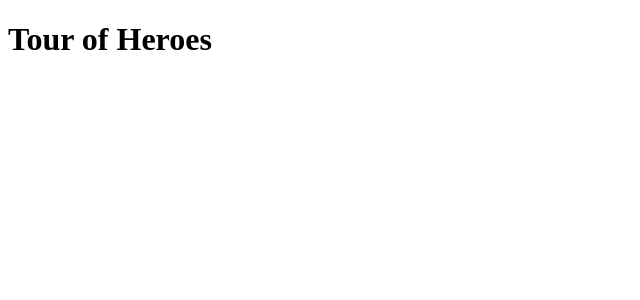
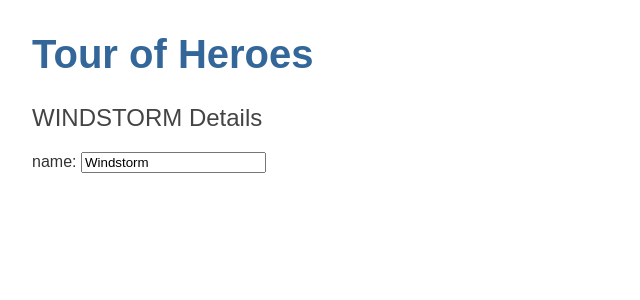
Before and after one commit to DavidLineman/tour-of-heroes, an Angular app: page / in a window 1280 px wide. Shown: the top 300 px of the page, without its empty margins (0-640 px from the left). Built offline with nearby package versions, Linux system fonts and the light colour scheme.

Commit message:
finished initial layout

```diff
--- a/src/app/app.component.html
+++ b/src/app/app.component.html
@@ -1 +1,2 @@
 <h1>{{title}}</h1>
+<app-heroes></app-heroes>
--- /dev/null
+++ b/src/app/hero.ts
@@ -0,0 +1,4 @@
+export class Hero {
+  id: number;
+  name: string;
+}
--- /dev/null
+++ b/src/app/heroes/heroes.component.html
@@ -0,0 +1,7 @@
+<h2>{{hero.name | uppercase}} Details</h2>
+
+<div>
+  <label>name:
+    <input [(ngModel)]="hero.name" placeholder="name" />
+  </label>
+</div>
--- /dev/null
+++ b/src/app/heroes/heroes.component.ts
@@ -0,0 +1,20 @@
+import { Component, OnInit } from '@angular/core';
+import { Hero } from '../hero';
+
+@Component({
+  selector: 'app-heroes',
+  templateUrl: './heroes.component.html',
+  styleUrls: ['./heroes.component.css']
+})
+export class HeroesComponent implements OnInit {
+  hero: Hero = {
+    id: 1,
+    name: 'Windstorm'
+  }
+
+  constructor() { }
+
+  ngOnInit() {
+  }
+
+}
--- a/src/styles.css
+++ b/src/styles.css
@@ -1 +1,26 @@
 /* You can add global styles to this file, and also import other style files */
+h1 {
+  color: #369;
+  font-family: Arial, Helvetica, sans-serif;
+  font-size: 250%;
+}
+
+h2, h3 {
+  color: #444;
+  font-family: Arial, Helvetica, sans-serif;
+  font-weight: lighter;
+}
+
+body {
+  margin: 2em;
+}
+
+body, input[type="text"], button {
+  color: #333;
+  font-family: Cambria, Georgia;
+}
+
+/* everywhere else */
+* {
+  font-family: Arial, Helvetica, sans-serif;
+}
```
Also changed, not shown: src/app/app.module.ts (+6 -2 lines), src/app/heroes/heroes.component.css (added), 1 other file (tests, documents, lock files or other folders).
